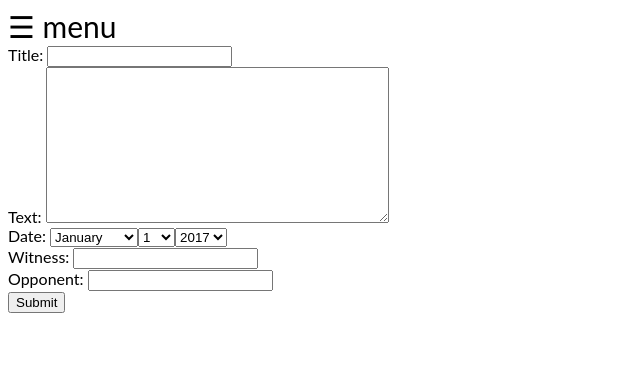
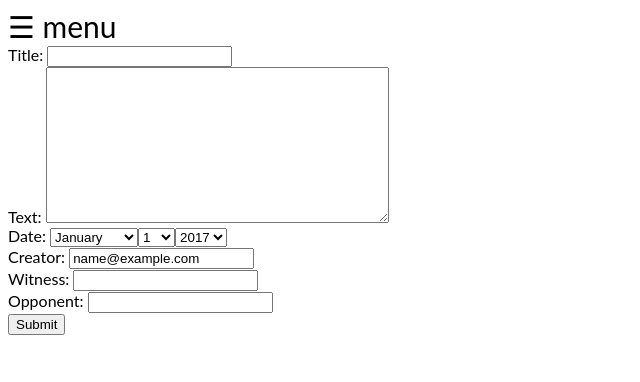
Before and after one commit to pavelber/predictions, a Django app: a page that uses predict/templates/prediction.html in a window 1280 px wide. Shown: the top 382 px of the page, without its empty margins (0-640 px from the left). Run offline with Django 3.2, Linux system fonts and the light colour scheme; the visitor is signed in with stand-in values (Sample User, id 1).

Commit message:
Small refactoring predictionNew and PredictionView classes hierarhy (view.py), both are look similar.

```diff
--- a/predict/templates/prediction.html
+++ b/predict/templates/prediction.html
@@ -23,14 +23,11 @@
         {{ form.prediction_date }}
     </div>
     {% if show_names %}
-        {% if new_form %}
-        {% else %}
-            <div class="fieldWrapper">
-                {{ form.creator_name.errors }}
-                <label for="{{ form.creator_name.id_for_label }}">Creator:</label>
-                {{ form.creator_name }}
-            </div>
-        {% endif %}
+        <div class="fieldWrapper">
+            {{ form.creator_name.errors }}
+            <label for="{{ form.creator_name.id_for_label }}">Creator:</label>
+            {{ form.creator_name }}
+        </div>
         <div class="fieldWrapper">
             {{ form.witness_email.errors }}
             <label for="{{ form.witness_email.id_for_label }}">Witness:</label>
```
